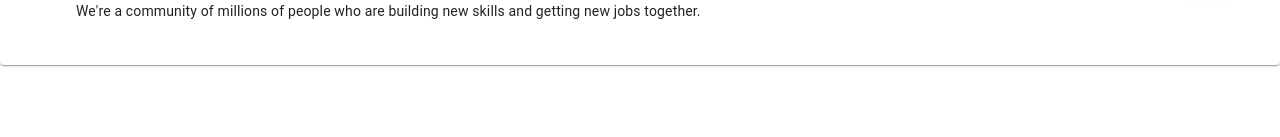
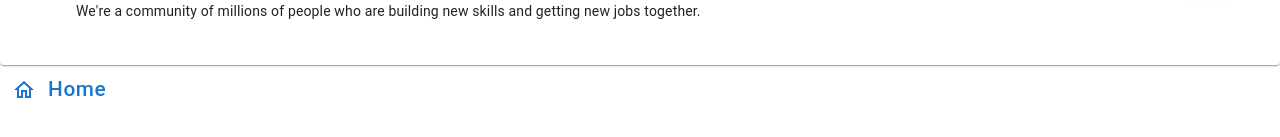
Before and after one commit to MustafaIrshaidd/react-twitter-homepage, a React (Create React App) app: page / in a window 1280 px wide. Shown: the part 235-372 px from the top of the page. Built offline with nearby package versions, Linux system fonts and the light colour scheme.

Commit message:
Implemented NavItem

```diff
--- a/src/App.js
+++ b/src/App.js
@@ -1,4 +1,5 @@
 import "./App.css";
+import Navbar from "./components/Navbar";
 import Post from "./components/Post";
 import User from "./components/User";
 
@@ -22,6 +23,8 @@ function App() {
           "We're a community of millions of people who are building new skills and getting new jobs together."
         }
         isVerfied={true}></User>
+
+        <Navbar/>
     </>
   );
 }
--- /dev/null
+++ b/src/components/Navbar/NavItem/index.jsx
@@ -0,0 +1,43 @@
+import React from "react";
+import Button from "@mui/material/Button";
+import { ThemeProvider, createTheme } from "@mui/material/styles";
+import { Icon } from "@mui/material";
+
+const button = createTheme({
+  typography: {
+    button: {
+      textTransform: "none",
+      justifyContent: "start",
+      alignItems: "center",
+      fontSize: "1.3rem",
+    },
+  },
+});
+
+const NavItem = ({ icon, title }) => {
+  const buttonStyle = {
+    width: "100%",
+    display: "flex",
+    alignItems: "center",
+  };
+
+  return (
+    <ThemeProvider theme={button}>
+      <Button variant="text" style={buttonStyle} color={"primary"}>
+        <Icon
+          sx={{
+            display: "flex",
+            justifyContent: "center",
+            alignItems: "center",
+            fontSize: "2rem",
+            marginRight: "8px",
+          }}>
+          {icon}
+        </Icon>
+        {title}
+      </Button>
+    </ThemeProvider>
+  );
+};
+
+export default NavItem;
--- /dev/null
+++ b/src/components/Navbar/index.jsx
@@ -0,0 +1,12 @@
+import React from "react";
+import NavItem from "./NavItem";
+import HomeOutlinedIcon from '@mui/icons-material/HomeOutlined';
+const Navbar = () => {
+  return (
+    <>
+      <NavItem  icon={<HomeOutlinedIcon/>} title={"Home"}/>
+    </>
+  );
+};
+
+export default Navbar;
```
